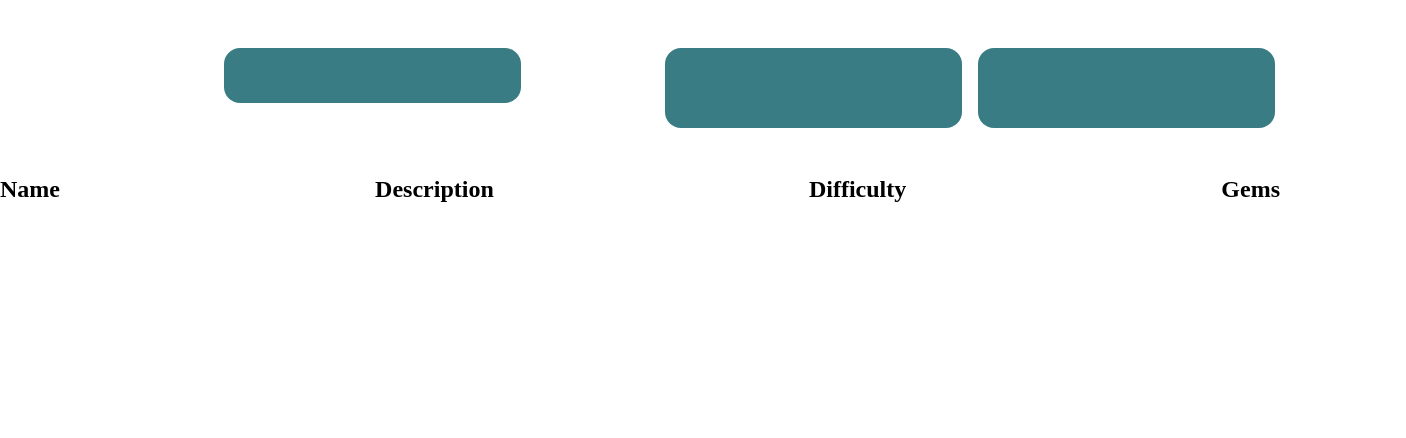
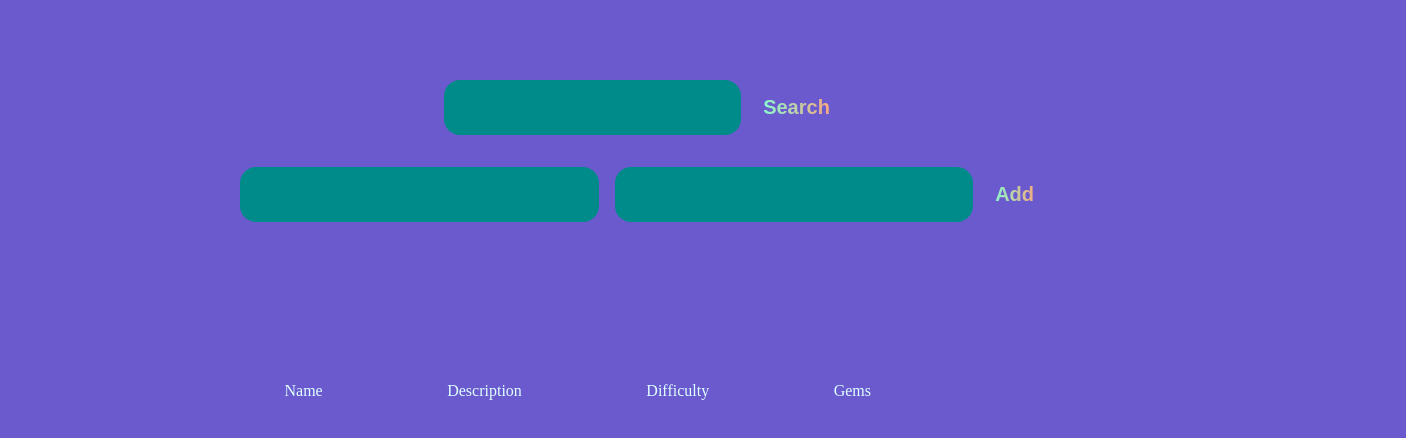
Before and after one commit to Pavel4en/GUGO, a React (Create React App) app in the folder react-app/: page / in a window 1280 px wide. Shown: the top 438 px of the page, 1406 px wide, since content can reach past the window. Built offline with nearby package versions, Linux system fonts and the light colour scheme.

Commit message:
Modify todo.tsx to NEXT LVL

```diff
--- a/react-app/src/todo.tsx
+++ b/react-app/src/todo.tsx
@@ -6,14 +6,17 @@ const Global = createGlobalStyle`
 * {
 margin: 0;
 box-sizing: border-box;
+transition: .0.8s ease-in-out;
 
---dark: rgb(36, 139, 157);
---darker: #3a7c84;
---darkest: #1f484d;
---grey: #b3bed3;
---pink: #ffffff;
---purple: #ffffff;
---light: #EEE;
+--dark: #20B2AA;
+--darker: #008B8B;
+--darkest: #008080;
+--grey: #AFEEEE;
+--pink: #7FFFD4;
+--purple: #FFA07A;
+--light: #E0FFFF;
+
+background-color: #6A5ACD
 }
 `
 
@@ -32,7 +35,10 @@ background: none;
 `
 
 const AppWrapper = styled.div`
-
+margin: 0 auto;
+width: 100%;
+max-width: 960px;
+// padding: 0 15px;
 `
 
 const TodoApp = () => {
@@ -55,19 +61,19 @@ const TodoApp = () => {
         <>
             <Global/>
                 <AppWrapper>
-                            <TaskManageBar addTask={addTask}/>
-                            <TaskList tasksList={tasksList}/>
+                    <TaskManageBar addTask={addTask}/>
+                    <TaskList tasksList={tasksList}/>
                 </AppWrapper>
         </>
     );
 }
 
 const StyleTaskManageBar = styled.div`
-display: flex;
-padding: 2rem 10rem;
+// display: flex;
+padding: 5rem;
 width: 100%;
-margin: 1rem 0;
-justify-content: space-between;
+margin-bottom: 5rem;
+
 `
 
 interface IAddTask {
@@ -85,7 +91,6 @@ const TaskManageBar = ({addTask}: {addTask: (task: JSX.Element) => void}) => {
 
 const StyleTaskAddForm = styled.form`
 display: flex;
-padding: 0 4rem;
 `
 
 const StyleTaskAddFormName = styled(StyleInput)`
@@ -117,6 +122,7 @@ background-image: linear-gradient(to right, var(--pink), var(--purple));
 -webkit-text-fill-color: transparent;
 cursor: pointer;
 transition: 0.4s;
+
 `
 
 const TaskAddForm = ({addTask}: IAddTask) => {
@@ -137,35 +143,34 @@ const TaskAddForm = ({addTask}: IAddTask) => {
     }
 
     return (
-        <StyleTaskAddForm>
-                <StyleTaskAddFormName/>
-                <StyleTaskAddFormDescription/>
-                <StyleTaskAddFormSubmit>
-                    Add
-                </StyleTaskAddFormSubmit>
+        <StyleTaskAddForm onSubmit={handleSubmit}>
+                <StyleTaskAddFormName name='taskName'/>
+                <StyleTaskAddFormDescription name='taskDescription'/>
+                <StyleTaskAddFormSubmit> Add </StyleTaskAddFormSubmit>
         </StyleTaskAddForm>
     );
 }
 
 const StyleTaskSearchForm = styled.form`
-margin: 0 4rem;
+justify-content: center;
+display: flex;
+margin-bottom: 2rem;
 `
 
 const StyleTaskSearchFromInput = styled(StyleInput)`
-flex: 1 1 0;
 background-color: var(--darker);
+color: var(--light);
+border-radius: 1rem;
+font-size: 1.25rem;
 padding: 1rem;
-border-radius: 1rem;
 margin-right: 1rem;
-color: var(--light);
-font-size: 1.25rem;
 `
 
 const StyleTaskSearchFormSubmit = styled(StyleButton)`
+background-image: linear-gradient(to right, var(--pink), var(--purple));
 color: var(--pink);
 font-size: 1.25rem;
 font-weight: 700;
-background-image: linear-gradient(to right, var(--pink), var(--purple));
 -webkit-background-clip: text;
 -webkit-text-fill-color: transparent;
 cursor: pointer;
@@ -176,23 +181,33 @@ const TaskSearchForm = () => {
     return (
         <StyleTaskSearchForm>
             <StyleTaskSearchFromInput/>
-            <StyleTaskSearchFormSubmit>
-                search
-            </StyleTaskSearchFormSubmit>
+            <StyleTaskSearchFormSubmit> Search </StyleTaskSearchFormSubmit>
         </StyleTaskSearchForm>
     );
 }
 
+
+
+
+
 const StyleTaskList = styled.div`
+max-height: 100%;
+display: table;
+width: 100%;
 `
 
 const StyleTaskListHeader = styled.div`
 display: flex;
 justify-content: space-between;
+color: var(--light);
 `
 
+const StyleTableCell = styled.div`
+display: table-cell;
+`
+
+
 const StyleTaskListBody = styled.div`
-
 `
 
 interface ITasksArr {
@@ -204,19 +219,22 @@ const TaskList = ({tasksList}: ITasksArr) => {
     return (
         <StyleTaskList>
             <StyleTaskListHeader>
-                    <h2>Name</h2>
-                    <h2>Description</h2>
-                    <h2>Difficulty</h2>
-                    <h2>Gems</h2>
+                    <StyleTableCell/>
+                    <StyleTableCell>Name</StyleTableCell>
+                    <StyleTableCell>Description</StyleTableCell>
+                    <StyleTableCell>Difficulty</StyleTableCell>
+                    <StyleTableCell>Gems</StyleTableCell>
+                    <StyleTableCell/>
+                    <StyleTableCell/>
             </StyleTaskListHeader>
-            <StyleTaskListBody>
-                {tasksList}
-            </StyleTaskListBody>
+            <StyleTaskListBody> {tasksList} </StyleTaskListBody>
         </StyleTaskList>
     );
 }
 
-const StyleTaskListElemen = styled.div`
+const StyleTaskListElement = styled.div`
+// font-size: 2rem;
+
 
 `
 
@@ -225,13 +243,15 @@ const StyleContent = styled.div`
 `
 
 const StyleEdit = styled(StyleButton)`
-background-image: linear-gradient(to right, var(--pink), var(--purple));
--webkit-background-clip: text;
--webkit-text-fill-color: transparent;
+color: white;
 `
 
 const StyleDelete = styled(StyleButton)`
-color: rgb(162, 8, 38);
+color: white;
+`
+
+const StyleAction = styled.div`
+
 `
 
 interface ITaskListElement {
@@ -246,21 +266,17 @@ const TaskListEntry = ({initTaskName, initTaskDescription, initTaskID}: ITaskLis
     const [taskDescription, setTaskDescription] = useState(initTaskDescription);
 
     return (
-        <StyleTaskListElemen>
+        <StyleTaskListElement>
                 <StyleContent>
-                    {taskID}
-                    {taskName}
-                    {taskDescription}
-                    {taskDescription}
-                    {taskDescription}
-                    <StyleEdit>
-                        edit
-                    </StyleEdit>
-                    <StyleDelete>
-                        delete
-                    </StyleDelete>
+                    <input type="text" className="text" value={taskID} readOnly/>
+                    <input type="text" className="text" value={taskName} readOnly/>
+                    <input type="text" className="text" value={taskDescription} readOnly/>
+                    <input type="text" className="text" value='3' readOnly/>
+                    <input type="text" className="text" value='500' readOnly/>
+                    <StyleEdit> edit </StyleEdit>
+                    <StyleDelete> delete </StyleDelete>
                 </StyleContent>
-        </StyleTaskListElemen>
+        </StyleTaskListElement>
     );
 }
 
```
